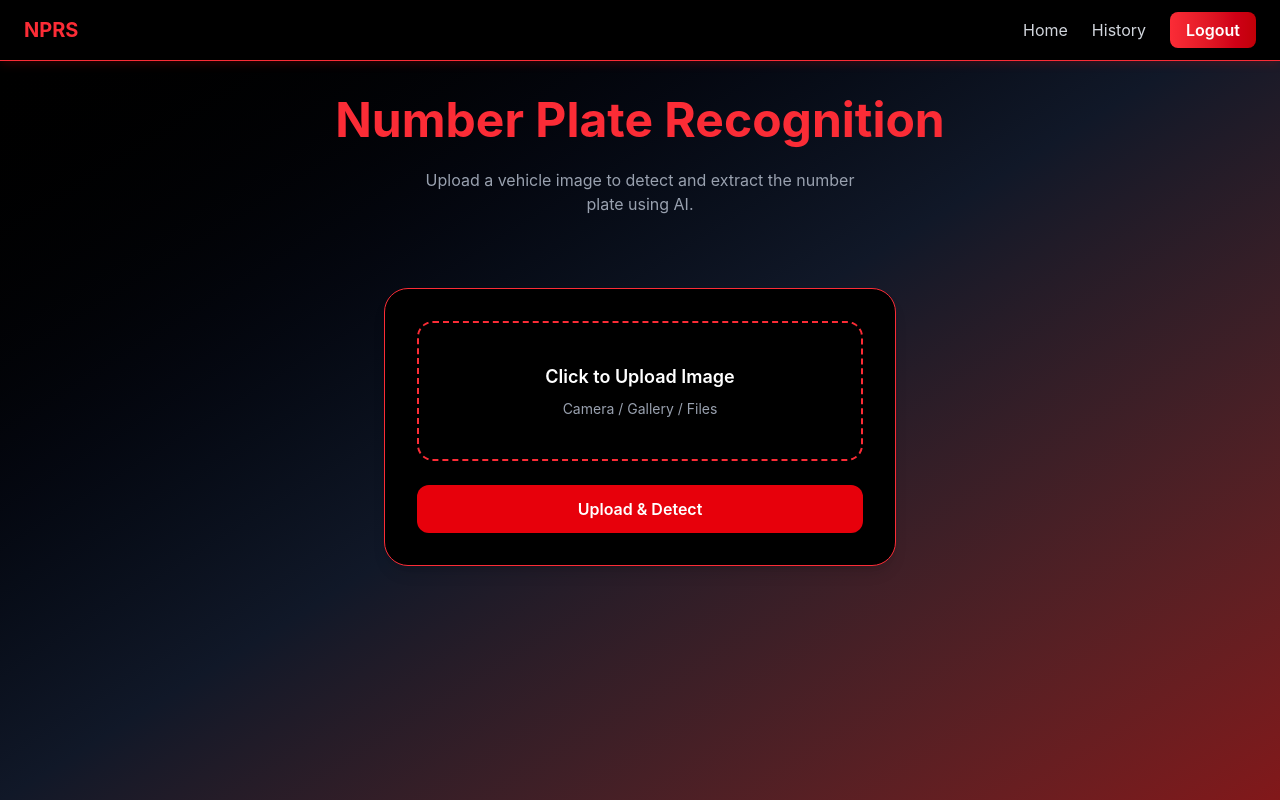
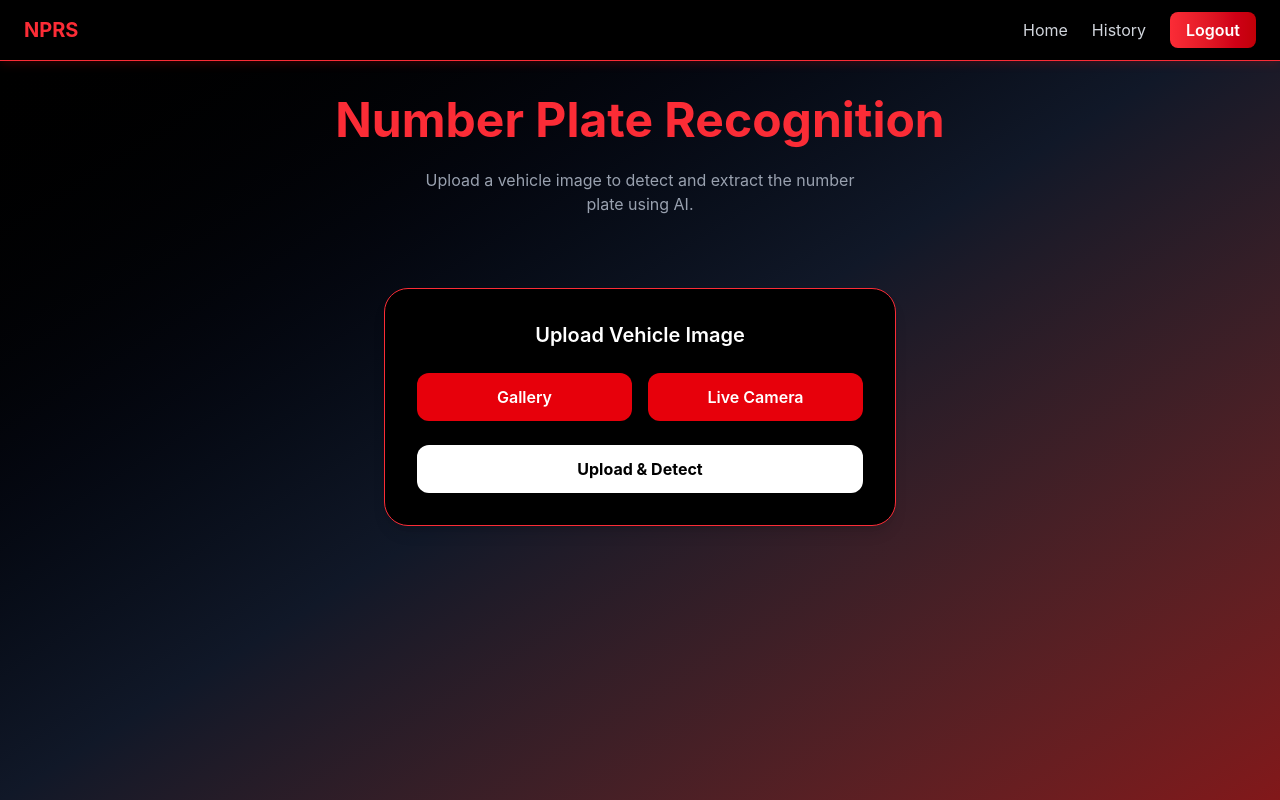
Before and after one commit to manojp97/frontend-nprs, a React app: page / in a window 1280 px wide. Built offline with nearby package versions, Linux system fonts and the light colour scheme; sample sign-in values are in the browser's storage; the HTML template or start-up script is replaced by a standard one.

Commit message:
Updated backend + frontend fix

```diff
--- a/src/components/UploadForm.jsx
+++ b/src/components/UploadForm.jsx
@@ -1,4 +1,4 @@
-import { useState } from "react";
+import { useRef, useState } from "react";
 import { uploadImage } from "../services/api";
 
 const UploadForm = ({ setResult, fetchHistory }) => {
@@ -6,9 +6,12 @@ const UploadForm = ({ setResult, fetchHistory }) => {
   const [preview, setPreview] = useState(null);
   const [loading, setLoading] = useState(false);
 
+  // hidden inputs
+  const galleryInputRef = useRef(null);
+  const cameraInputRef = useRef(null);
+
   const handleChange = (e) => {
     const selectedFile = e.target.files[0];
-
     if (!selectedFile) return;
 
     setFile(selectedFile);
@@ -41,29 +44,54 @@ const UploadForm = ({ setResult, fetchHistory }) => {
   return (
     <div className="mt-8 w-full max-w-lg bg-black border border-red-500 p-8 rounded-3xl text-center shadow-lg">
 
-      {/* Upload Box */}
-      <label className="cursor-pointer block border-2 border-dashed border-red-500 rounded-2xl p-10 hover:bg-red-900/20 transition">
-
-        <p className="text-white text-lg font-semibold">
-          Click to Upload Image
+      {/* Title */}
+      <p className="text-white text-xl font-semibold mb-6">
+        Upload Vehicle Image
       </p>
 
-        <p className="text-gray-400 text-sm mt-2">
-          Camera / Gallery / Files
-        </p>
+      {/* Buttons */}
+      <div className="grid grid-cols-2 gap-4">
 
-        {/* Camera + Gallery Choose Option */}
+        {/* Gallery */}
+        <button
+          onClick={() => galleryInputRef.current.click()}
+          className="bg-red-600 hover:bg-red-700 text-white py-3 rounded-xl font-semibold"
+        >
+          Gallery
+        </button>
+
+        {/* Camera */}
+        <button
+          onClick={() => cameraInputRef.current.click()}
+          className="bg-red-600 hover:bg-red-700 text-white py-3 rounded-xl font-semibold"
+        >
+          Live Camera
+        </button>
+
+      </div>
+
+      {/* Hidden Gallery Input */}
       <input
+        ref={galleryInputRef}
         type="file"
         accept="image/*"
         onChange={handleChange}
         className="hidden"
       />
-      </label>
+
+      {/* Hidden Camera Input */}
+      <input
+        ref={cameraInputRef}
+        type="file"
+        accept="image/*"
+        capture="environment"
+        onChange={handleChange}
+        className="hidden"
+      />
 
       {/* Preview */}
       {preview && (
-        <div className="mt-5">
+        <div className="mt-6">
           <img
             src={preview}
             alt="preview"
@@ -72,11 +100,11 @@ const UploadForm = ({ setResult, fetchHistory }) => {
         </div>
       )}
 
-      {/* Upload Button */}
+      {/* Detect Button */}
       <button
         onClick={handleSubmit}
         disabled={loading}
-        className="mt-6 w-full bg-red-600 hover:bg-red-700 text-white py-3 rounded-xl font-semibold transition"
+        className="mt-6 w-full bg-white text-black py-3 rounded-xl font-bold hover:bg-gray-200 transition"
       >
         {loading ? "Processing..." : "Upload & Detect"}
       </button>
```
Lines whose indentation alone changed are shown as unchanged.
